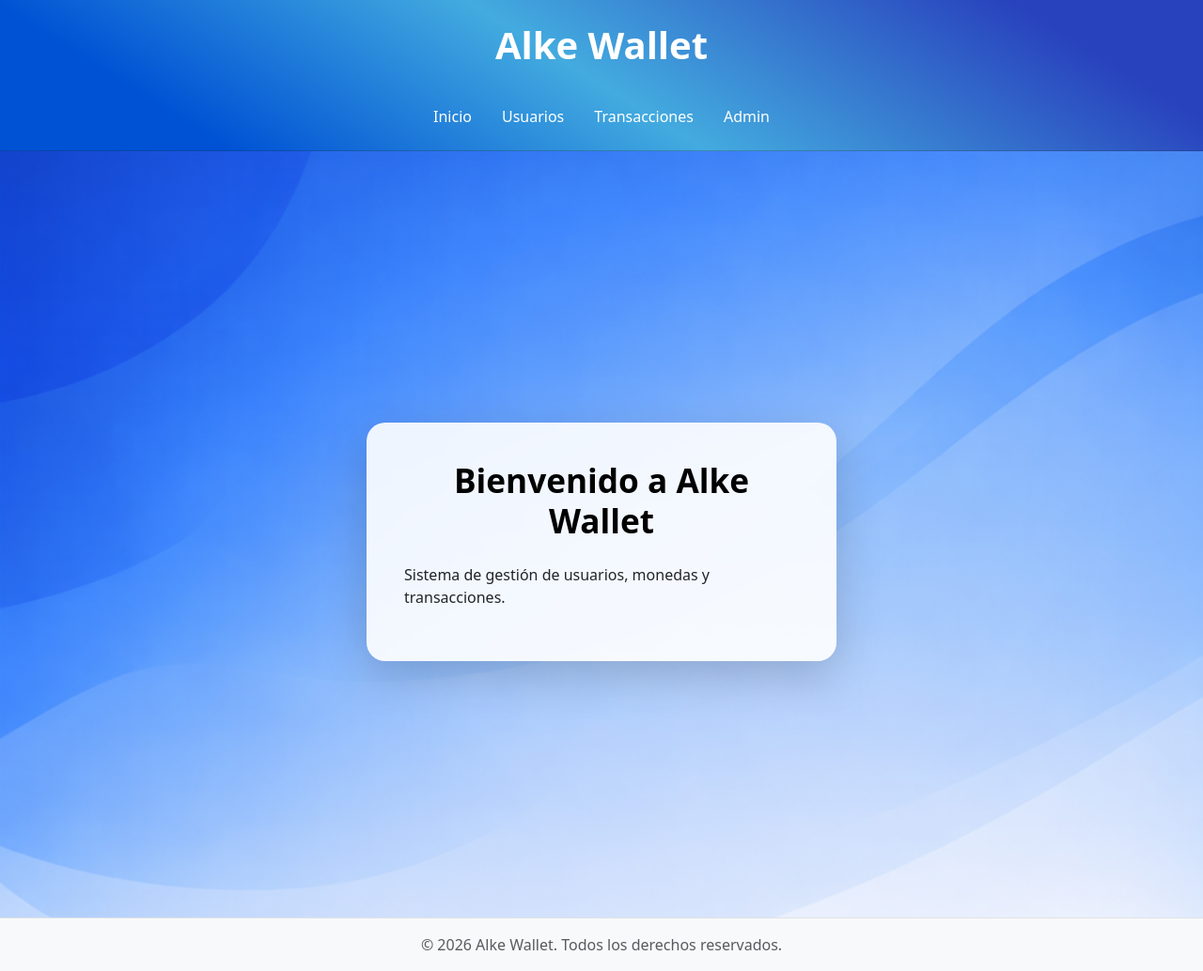
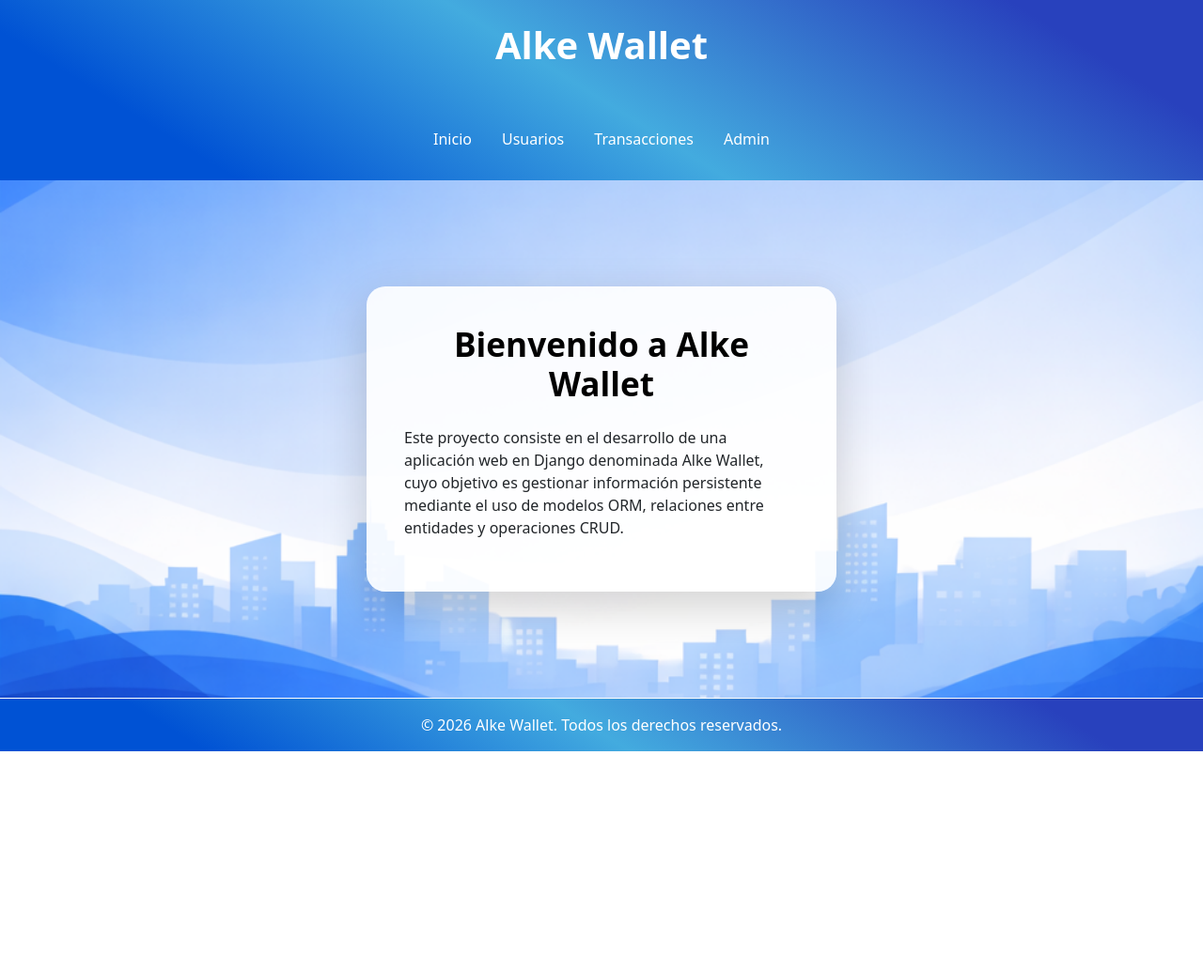
Before and after one commit to ignaciotrujilloleiva/Proyecto-Modulo-7-Desarrollo-web-Django-Integraci-n-Base-de-datos, a Django app: page / in a window 1280 px wide. Shown: the whole page at 94% size. After the commit the page ends 800 px from the top, so only its background shows below. Run offline with Django 5.2, Linux system fonts and the light colour scheme.

Commit message:
Update
Correcciones y mejoras visuales

```diff
--- a/wallet/static/wallet/css/style.css
+++ b/wallet/static/wallet/css/style.css
@@ -30,12 +30,21 @@ h2 {
 }
 
 /* =========================================================
-   HEADER Y NAVEGACIÓN
+   HEADER, FOOTER y NAVEGACIÓN
    Estilos del encabezado principal y enlaces del menú.
 ========================================================= */
 
 .header-alkewallet {
     background: linear-gradient(32deg, #0052D4 16%, #43abdf 49%, #2841bd 87%);
+}
+
+.footer-alkewallet {
+    background: linear-gradient(32deg, #0052D4 16%, #43abdf 49%, #2841bd 87%);
+    color: white;
+    text-align: center;
+    padding: 1rem 0;
+    border-top: 1px solid;
+    margin-top: auto;
 }
 
 .nav-link {
--- a/wallet/templates/wallet/base.html
+++ b/wallet/templates/wallet/base.html
@@ -13,11 +13,11 @@
 
 </head>
 
-<body class="background-app">
+<body class="background-app d-flex flex-column min-vh-100">
     <header class="header-alkewallet">
         <h1 class="text-center p-4 fw-bold">Alke Wallet</h1>
         <nav>
-            <ul class="nav justify-content-center">
+            <ul class="nav justify-content-center p-4">
                 <li class="nav-item">
                     <a class="nav-link" href="{% url 'inicio' %}">Inicio</a>
                 </li>
@@ -32,16 +32,16 @@
                 </li>
             </ul>
         </nav>
-        <hr>
+
     </header>
 
-    <main class="container min-vh-100 d-flex align-items-center justify-content-center">
+    <main class="container flex-grow-1 d-flex align-items-center justify-content-center">
         {% block content %}
         {% endblock %}
     </main>
-    <footer class="text-center py-3 bg-light border-top">
+    <footer class="footer-alkewallet">
         <div class="container">
-            <span class="text-muted">&copy; 2026 Alke Wallet. Todos los derechos reservados.</span>
+            <span>&copy; 2026 Alke Wallet. Todos los derechos reservados.</span>
         </div>
     </footer>
 </body>
--- a/wallet/templates/wallet/inicio.html
+++ b/wallet/templates/wallet/inicio.html
@@ -6,7 +6,7 @@
 <div class="card card-base wallet-card shadow-lg p-4" style="max-width: 500px; width: 100%;">
     <div class="card-body">
         <h2>Bienvenido a Alke Wallet</h2>
-        <p>Sistema de gestión de usuarios, monedas y transacciones.</p>
+        <p>Este proyecto consiste en el desarrollo de una aplicación web en Django denominada Alke Wallet, cuyo objetivo es gestionar información persistente mediante el uso de modelos ORM, relaciones entre entidades y operaciones CRUD.</p>
     </div>
 </div>
 {% endblock %}
```
Also changed, not shown: db.sqlite3.
